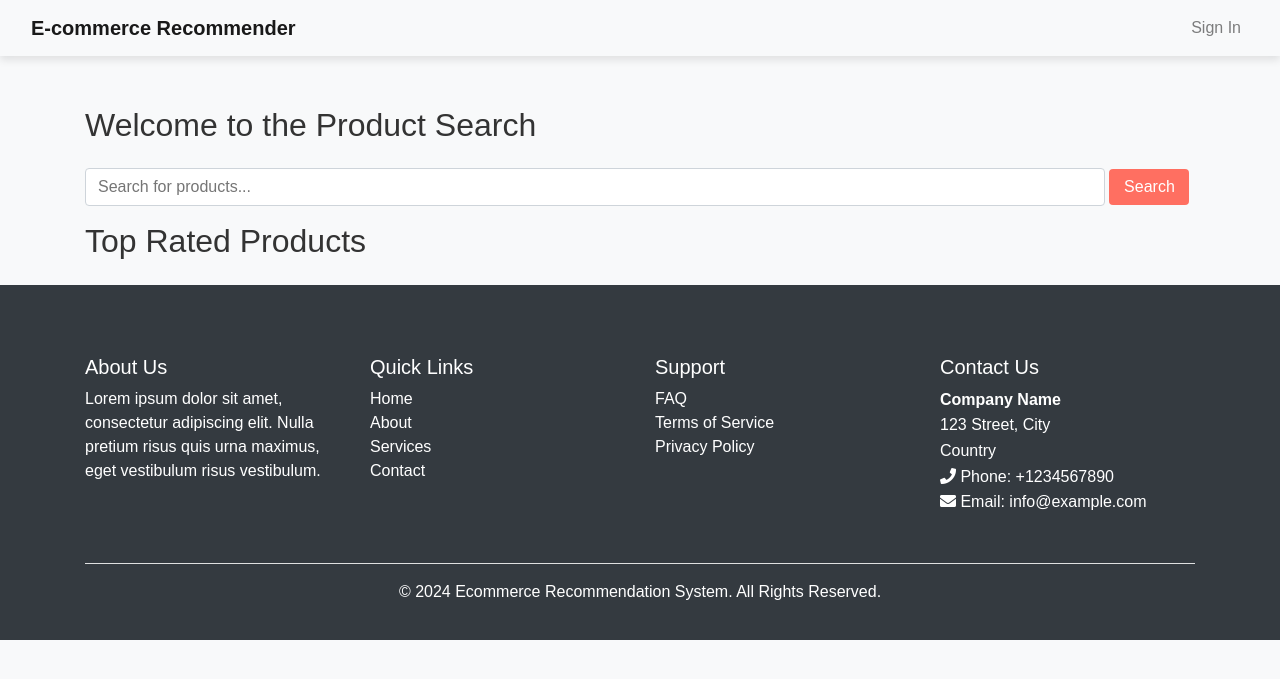
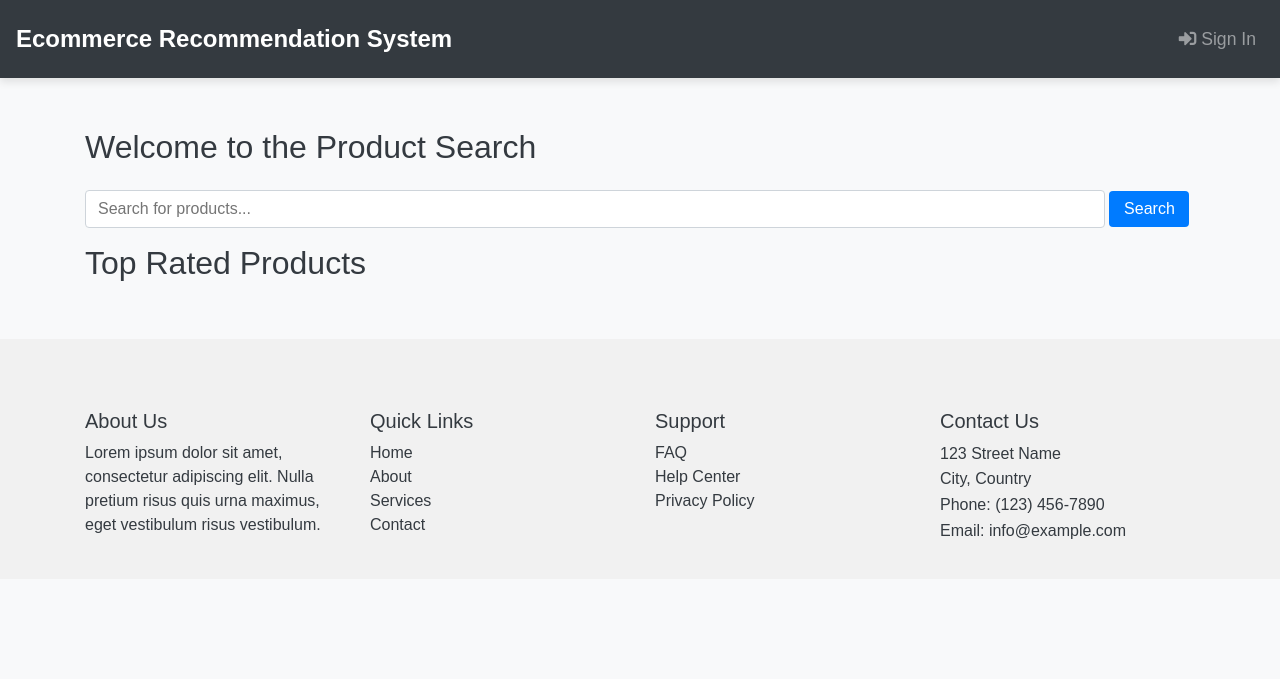
Before and after one commit to franchiseBoyz/Ecommerce-Recommender-System, a Django app: page / in a window 1280 px wide. Shown: the top 679 px of the page. Run offline with Django 5.2, Linux system fonts and the light colour scheme; data that the repository does not hold is empty; parts of the project's set-up code (start-up, migrations or seed data) failed here and were passed over; some libraries are stand-ins or nearby versions.

Commit message:
add stylings

```diff
--- a/systemUI/ecommerceUI/templates/products/home.html
+++ b/systemUI/ecommerceUI/templates/products/home.html
@@ -7,28 +7,101 @@
     <link rel="stylesheet" href="https://stackpath.bootstrapcdn.com/bootstrap/4.5.2/css/bootstrap.min.css">
     <link rel="stylesheet" href="https://cdnjs.cloudflare.com/ajax/libs/font-awesome/5.15.4/css/all.min.css">
     <style>
+        /* Navbar styling */
+        .navbar {
+            background-color: #343a40; /* Dark background color */
+            box-shadow: 0px 4px 8px rgba(0, 0, 0, 0.1);
+            padding: 1rem; /* Added padding for better spacing */
+        }
+
+        .navbar-brand {
+            font-weight: bold;
+            color: #ffffff; /* White color for the brand */
+            font-size: 1.5rem; /* Larger font size */
+        }
+
+        .navbar-brand:hover {
+            color: #f8f9fa; /* Slight color change on hover */
+        }
+
+        .navbar-nav .nav-link {
+            color: #ffffff; /* White color for links */
+            font-size: 1.1rem; /* Slightly larger font size */
+            margin-left: 1rem; /* Space between links */
+        }
+
+        .navbar-nav .nav-link:hover {
+            color: #007bff; /* Blue color on hover */
+            text-decoration: underline; /* Underline on hover */
+        }
+
+        .navbar-toggler {
+            border: none; /* Remove border from toggler */
+        }
+
+        .navbar-toggler-icon {
+            color: #ffffff; /* White icon color */
+        }
+
+        /* Active state for nav-link */
+        .navbar-nav .nav-item.active .nav-link {
+            color: #007bff; /* Highlight active link */
+        }
+
+        /* Additional responsive styling */
+        @media (max-width: 991.98px) {
+            .navbar {
+                padding: 0.75rem; /* Adjust padding on smaller screens */
+            }
+
+            .navbar-brand {
+                font-size: 1.25rem; /* Adjust font size on smaller screens */
+            }
+
+            .navbar-nav .nav-link {
+                font-size: 1rem; /* Adjust link size on smaller screens */
+                margin-left: 0; /* Remove margin on smaller screens */
+                padding: 0.5rem 1rem; /* Add padding to links */
+            }
+        }
+
+        /* Set the height of the carousel */
+        #carouselExampleControls {
+            max-height: 300px; /* Adjust this value as needed */
+            overflow: hidden;
+        }
+
+        /* Set the height of the video */
+        .carousel-inner {
+            height: 100%;
+        }
+
+        .carousel-item video {
+            height: auto;
+            width: auto; /* Maintain aspect ratio */
+            object-fit: cover; /* Cover the container */
+        }
+
+        .video-background {
+            width: 100%;
+            height: 400px; /* Set the height of the video here */
+            object-fit: cover; /* Ensure the video covers the entire container */
+        }
+
         body {
             background-color: #f8f9fa;
+            color: #343a40;
             font-family: Arial, sans-serif;
         }
-        .navbar {
-            box-shadow: 0px 4px 8px rgba(0, 0, 0, 0.1);
-        }
-        .navbar-brand {
-            font-weight: bold;
-        }
-        .navbar-nav .nav-link {
-            color: #555;
-        }
-        .navbar-nav .nav-link:hover {
-            color: #ff6f61;
-        }
+
         .container {
             margin-top: 50px;
         }
+
         .form-group {
             margin-bottom: 1rem;
         }
+
         .form-group input[type="text"] {
             width: calc(100% - 90px);
             display: inline-block;
@@ -37,10 +110,11 @@
             padding: .375rem .75rem;
             font-size: 1rem;
         }
+
         .form-group button {
             width: 80px;
             display: inline-block;
-            background-color: #ff6f61;
+            background-color: #007bff;
             border: none;
             border-radius: .25rem;
             color: #fff;
@@ -48,58 +122,76 @@
             font-size: 1rem;
             cursor: pointer;
         }
+
         .form-group button:hover {
-            background-color: #e55b50;
+            background-color: #0056b3;
         }
+
         h1 {
             margin-bottom: 1.5rem;
             font-size: 2rem;
-            color: #333;
+            color: #343a40;
         }
-        .product-grid {
+
+        .horizontal-scroll {
             display: flex;
-            flex-wrap: wrap;
-            gap: 1rem;
+            flex-direction: column; /* Arrange items vertically */
+            padding: 1rem 0;
         }
+
+        .horizontal-scroll .product-card {
+            width: 100%; /* Full width for one item per line */
+            margin-bottom: 1rem; /* Space between items */
+            flex-shrink: 0; /* Prevent shrinking */
+        }
+
         .product-card {
-            border: 1px solid #e0e0e0;
+            border: 1px solid #ced4da;
             border-radius: .25rem;
             overflow: hidden;
             box-shadow: 0px 4px 8px rgba(0, 0, 0, 0.1);
-            background-color: #fff;
-            width: 30%;
+            background-color: #ffffff;
             text-align: center;
         }
+
         .product-card img {
             width: 100%;
             height: auto;
         }
+
         .product-card .card-body {
             padding: 1rem;
         }
+
         .product-card .card-title {
             font-size: 1.25rem;
             margin-bottom: .5rem;
         }
+
         .product-card .card-text {
             font-size: 1rem;
             margin-bottom: .5rem;
         }
+
         .footer {
-            background-color: #343a40;
+            background-color: #f1f1f1;
             padding: 20px 0;
-            color: #fff;
+            color: #343a40;
         }
+
         .footer a {
-            color: #fff;
+            color: #343a40;
             text-decoration: none;
         }
+
         .footer a:hover {
             text-decoration: underline;
         }
+
         .footer .container {
             max-width: 1140px;
         }
+
         .footer address {
             line-height: 1.6;
         }
@@ -108,24 +200,28 @@
 <body>
 
 <!-- Navbar -->
-<nav class="navbar navbar-expand-lg navbar-light bg-light">
-    <div class="container-fluid">
-        <a class="navbar-brand" href="#">E-commerce Recommender</a>
+<nav class="navbar navbar-expand-lg navbar-dark">
+    <a class="navbar-brand mx-auto" href="#">Ecommerce Recommendation System</a>
+    <button class="navbar-toggler" type="button" data-toggle="collapse" data-target="#navbarNav" aria-controls="navbarNav" aria-expanded="false" aria-label="Toggle navigation">
+      <span class="navbar-toggler-icon"></span>
+    </button>
     <div class="collapse navbar-collapse justify-content-end" id="navbarNav">
       <ul class="navbar-nav">
         {% if user.is_authenticated %}
             <li class="nav-item">
-                        <a class="nav-link" href="{% url 'logout' %}">Sign Out</a>
+                <a class="nav-link" href="{% url 'logout' %}"><i class="fas fa-sign-out-alt"></i> Sign Out</a>
             </li>
         {% else %}
             <li class="nav-item">
-                        <a class="nav-link" href="{% url 'login' %}">Sign In</a>
+                <a class="nav-link" href="{% url 'login' %}"><i class="fas fa-sign-in-alt"></i> Sign In</a>
             </li>
         {% endif %}
       </ul>
     </div>
-    </div>
 </nav>
+
+<!-- Video Carousel -->
+
 
 <!-- Main Content -->
 <div class="container">
@@ -136,7 +232,7 @@
     </form>
 
     <h1>Top Rated Products</h1>
-    <div class="product-grid">
+    <div class="horizontal-scroll">
         {% for product in top_rated_products %}
             <div class="product-card">
                 <img src="{{ product.image_url }}" alt="{{ product.title }}">
@@ -171,25 +267,18 @@
                 <h5>Support</h5>
                 <ul class="list-unstyled">
                     <li><a href="#">FAQ</a></li>
-                    <li><a href="#">Terms of Service</a></li>
+                    <li><a href="#">Help Center</a></li>
                     <li><a href="#">Privacy Policy</a></li>
                 </ul>
             </div>
             <div class="col-md-3 col-sm-6">
                 <h5>Contact Us</h5>
                 <address>
-                    <strong>Company Name</strong><br>
-                    123 Street, City<br>
-                    Country<br>
-                    <i class="fas fa-phone"></i> Phone: +1234567890<br>
-                    <i class="fas fa-envelope"></i> Email: info@example.com
+                    123 Street Name<br>
+                    City, Country<br>
+                    Phone: (123) 456-7890<br>
+                    Email: info@example.com
                 </address>
-            </div>
-        </div>
-        <div class="row mt-3">
-            <div class="col-md-12">
-                <hr class="bg-light">
-                <p class="text-center">© 2024 Ecommerce Recommendation System. All Rights Reserved.</p>
             </div>
         </div>
     </div>
--- a/systemUI/ecommerceUI/urls.py
+++ b/systemUI/ecommerceUI/urls.py
@@ -8,5 +8,5 @@ urlpatterns = [
     path('search/', views.search_view, name='search'),  # Search results page
     path('login/', auth_views.LoginView.as_view(template_name='products/login.html'), name='login'),
     path('logout/', auth_views.LogoutView.as_view(next_page='home'), name='logout'),
-    path('recommendations/', views.recommend_products, name='recommendations'),
+    path('recommendations/', views.search_view, name='recommendations'),
 ]
--- a/systemUI/ecommerceUI/views.py
+++ b/systemUI/ecommerceUI/views.py
@@ -1,94 +1,46 @@
-from django.shortcuts import render
-from .models import Product
+from django.shortcuts import render, get_object_or_404
+from django.http import HttpResponse
 import pandas as pd
 from sklearn.feature_extraction.text import TfidfVectorizer
-from sklearn.metrics.pairwise import linear_kernel
+from sklearn.metrics.pairwise import cosine_similarity
+from .models import Product
 
-from django.core.exceptions import ObjectDoesNotExist
+# Load data from the database once, if your dataset is not huge
+products = Product.objects.all()
+df = pd.DataFrame(list(products.values(
+    'category_1', 'category_2', 'category_3', 'title',
+    'product_rating', 'selling_price', 'mrp', 'seller_name',
+    'seller_rating', 'price_ratio', 'price_difference'
+)))
+df['combined_feature'] = df['category_2'].astype(str) + ' ' + df['title'].astype(str)
 
-# Function to load and process product data from the CSV
-def load_products():
-    df = pd.read_csv('path/to/products.csv', index_col='ID')  # Ensure 'ID' is treated as index
+# Initialize TF-IDF vectorizer and fit it on the dataset
+tfidf_vectorizer = TfidfVectorizer(stop_words='english')
+tfidf_matrix_content = tfidf_vectorizer.fit_transform(df['title'])
+cosine_similarities_content = cosine_similarity(tfidf_matrix_content, tfidf_matrix_content)
 
-    for index, row in df.iterrows():
-        Product.objects.update_or_create(
-            id=index,  # Use the ID from the DataFrame
-            defaults={
-                'category_1': row['category_1'],
-                'category_2': row['category_2'],
-                'category_3': row['category_3'],
-                'title': row['title'],
-                'product_rating': row['product_rating'],
-                'selling_price': row['selling_price(KSH.)'],
-                'mrp': row['mrp(KSH.)'],
-                'seller_name': row['seller_name'],
-                'seller_rating': row['seller_rating'],
-                'price_ratio': row['price_ratio'],
-                'price_difference': row['price_difference'],
-            }
-        )
+def get_recommendations(df, item_name, top_n=10):
+    if item_name not in df['title'].values:
+        return pd.DataFrame()  # Return an empty DataFrame if the item is not found
 
-
-# Function to create a recommendation model based on TF-IDF and cosine similarity
-def create_recommendation_model():
-    # Load all products into a DataFrame
-    df = pd.DataFrame(list(Product.objects.all().values(
-        'category_1', 'category_2', 'category_3', 'title', 'product_rating',
-        'selling_price', 'mrp', 'seller_name', 'seller_rating',
-        'price_ratio', 'price_difference'
-    )))
-
-    df.set_index('ID', inplace=True)  # Set 'ID' as the index
-
-    df['combined_features'] = (
-        df['category_1'] + " " + df['category_2'] + " " +
-        df['category_3'] + " " + df['title']
-    )
-
-    # TF-IDF Vectorization
-    tfidf = TfidfVectorizer(stop_words='english')
-    tfidf_matrix = tfidf.fit_transform(df['combined_features'])
-
-    # Cosine Similarity Matrix
-    cosine_sim = linear_kernel(tfidf_matrix, tfidf_matrix)
-
-    return df, cosine_sim
-
-
-def recommend_products(query):
-    query = str(query).strip()
-
-    # Create the recommendation model
-    df, cosine_sim = create_recommendation_model()
-
-    if not query:
-        return []
-
-    query_index = df[df['title'].str.contains(query, case=False, na=False)].index.tolist()
-
-    if not query_index:
-        return []
-
-    query_index = query_index[0]
-    sim_scores = list(enumerate(cosine_sim[query_index]))
-    sim_scores = sorted(sim_scores, key=lambda x: x[1], reverse=True)
-    sim_scores = sim_scores[1:11]
-    product_indices = [i[0] for i in sim_scores]
-
-    recommendations = df.iloc[product_indices][['title', 'product_rating', 'selling_price']]
-
-    # Convert DataFrame to a list of dictionaries
-    return recommendations.to_dict(orient='records')
-
-
+    item_index = df[df['title'] == item_name].index[0]
+    similar_items = list(enumerate(cosine_similarities_content[item_index]))
+    similar_items = sorted(similar_items, key=lambda x: x[1], reverse=True)
+    top_similar_items = similar_items[1:top_n+1]
+    recommended_item_indices = [x[0] for x in top_similar_items]
+    return df.iloc[recommended_item_indices][['title', 'product_rating', 'selling_price']]
 
 def search_view(request):
-    query = request.GET.get('q', '')
-    recommendations = recommend_products(query)
+    item_name = request.GET.get('q', '').strip()
+    if not item_name:
+        return HttpResponse("No search query provided", status=400)
+
+    recommendations = get_recommendations(df, item_name)
+    if recommendations.empty:
+        return HttpResponse("No recommendations found", status=404)
 
     return render(request, 'products/recommendations.html', {'recommendations': recommendations})
 
-# Home view to display top-rated products
 def home(request):
-    top_rated_products = Product.objects.order_by('-product_rating')[:12]  # Fetch top 10 rated products
+    top_rated_products = Product.objects.order_by('-product_rating')[:12]
     return render(request, 'products/home.html', {'top_rated_products': top_rated_products})
```
Also changed, not shown: systemUI/ecommerceUI/static/css/style.css (added, +79 -0 lines), systemUI/ecommerceUI/templates/products/recommendations.html (+21 -8 lines). Lines whose indentation alone changed are shown as unchanged.
